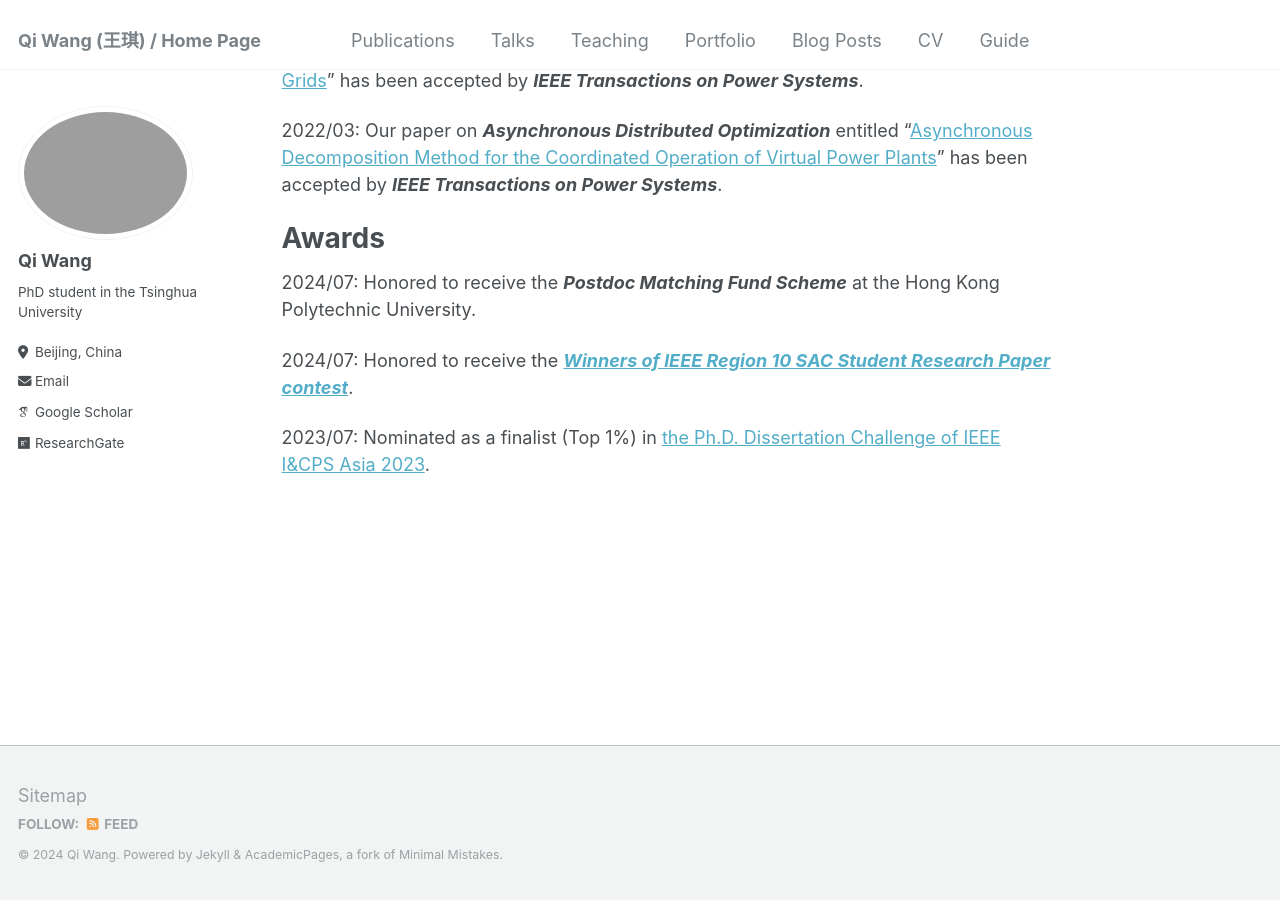
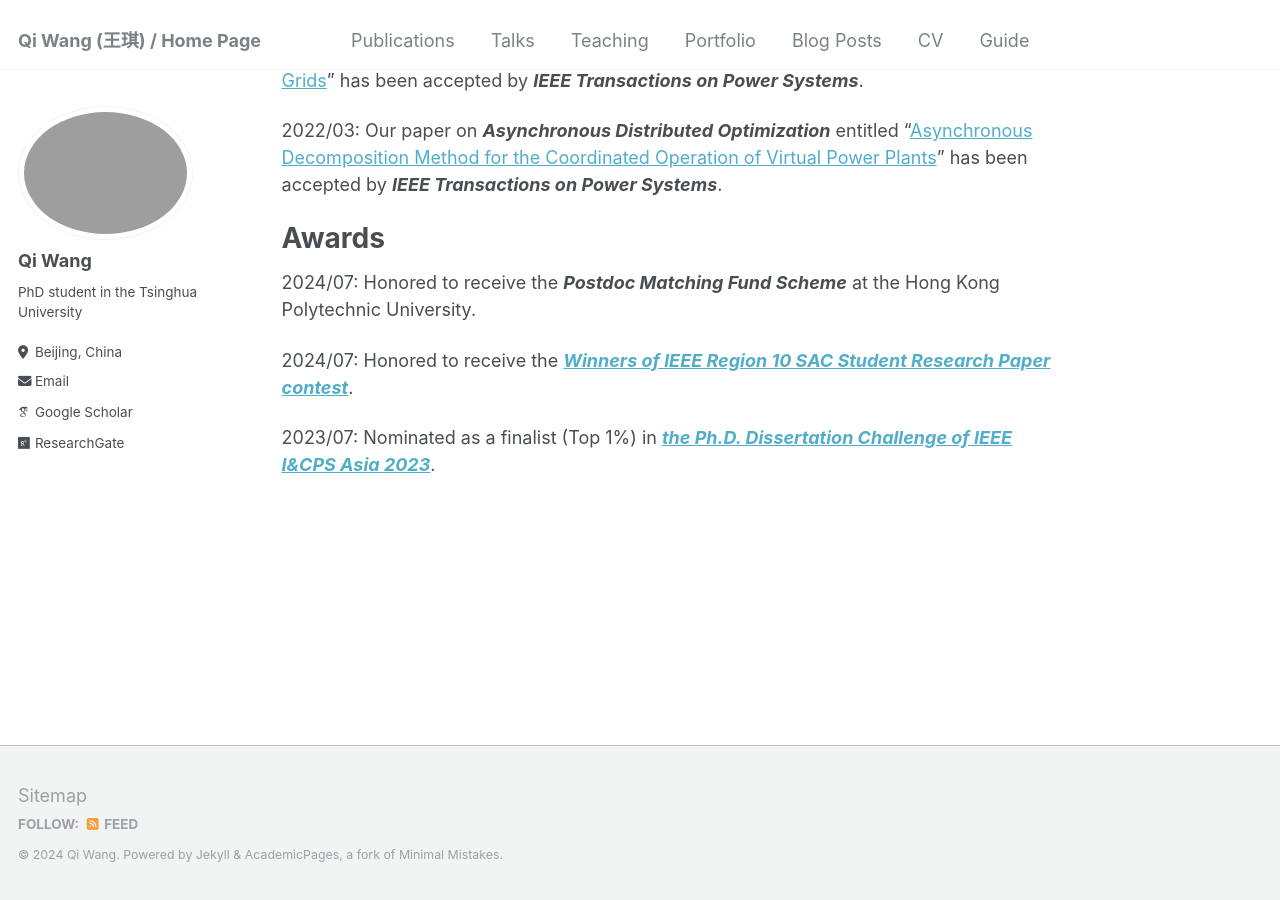
Before and after one commit to lalajiayou/WangQi_THU.github.io, a Jekyll site: the page built from _pages/about.md, in a window 1280 px wide and 900 px high, scrolled down 1022 px. Built offline with Jekyll 4.4.1, drawn with Linux system fonts in a browser that asks for light colours; some web fonts are replaced.

```diff
--- a/_pages/about.md
+++ b/_pages/about.md
@@ -12,7 +12,7 @@ I am currently a Postdoc at Department of Applied Mathematics, _**The Hong Kong
 
 My research is primarily focused on _**efficient distributed optimization algorithms**_ and _**their applications in coordinated optimization for hierarchical electrical power grids with integration of large-scale renewable generation**_. In this regard, I have conducted multiple studies to address the large-scale, non-convex, mixed-integer, spatio-temporal coupling optimization problems considering imperfect communication. These achievements also led to my nomination as a finalist (Top 1%) in [the Ph.D. Dissertation Challenge of IEEE I&CPS Asia 2023](https://mp.weixin.qq.com/s/mvwTmfKwyclKz9_x-txZdg).
 
-Download my [CV](https://lalajiayou.github.io/WangQi_THU.github.io/files/CV_Qi_Wang_Tsinghua-20240711.pdf).
+Download my [CV](https://lalajiayou.github.io/WangQi_THU.github.io/files/CV_Qi_Wang_Tsinghua-20240712-v1.pdf).
 
 Selected Publications
 ======
@@ -35,7 +35,7 @@ Awards
 
 2024/07: Honored to receive the [_**Winners of lEEE Region 10 SAC Student Research Paper contest**_](https://sac.ieeer10.org/srp-contest/).
 
-2023/07: Nominated as a finalist (Top 1%) in [the Ph.D. Dissertation Challenge of IEEE I&CPS Asia 2023](https://mp.weixin.qq.com/s/mvwTmfKwyclKz9_x-txZdg).
+2023/07: Nominated as a finalist (Top 1%) in [_**the Ph.D. Dissertation Challenge of IEEE I&CPS Asia 2023**_](https://mp.weixin.qq.com/s/mvwTmfKwyclKz9_x-txZdg).
 
 
 <!-- <a href="https://info.flagcounter.com/qrVf"><img src="https://s01.flagcounter.com/count2/qrVf/bg_FFFFFF/txt_000000/border_CCCCCC/columns_2/maxflags_10/viewers_0/labels_1/pageviews_0/flags_0/percent_0/" alt="Flag Counter" border="0"></a> -->
```
